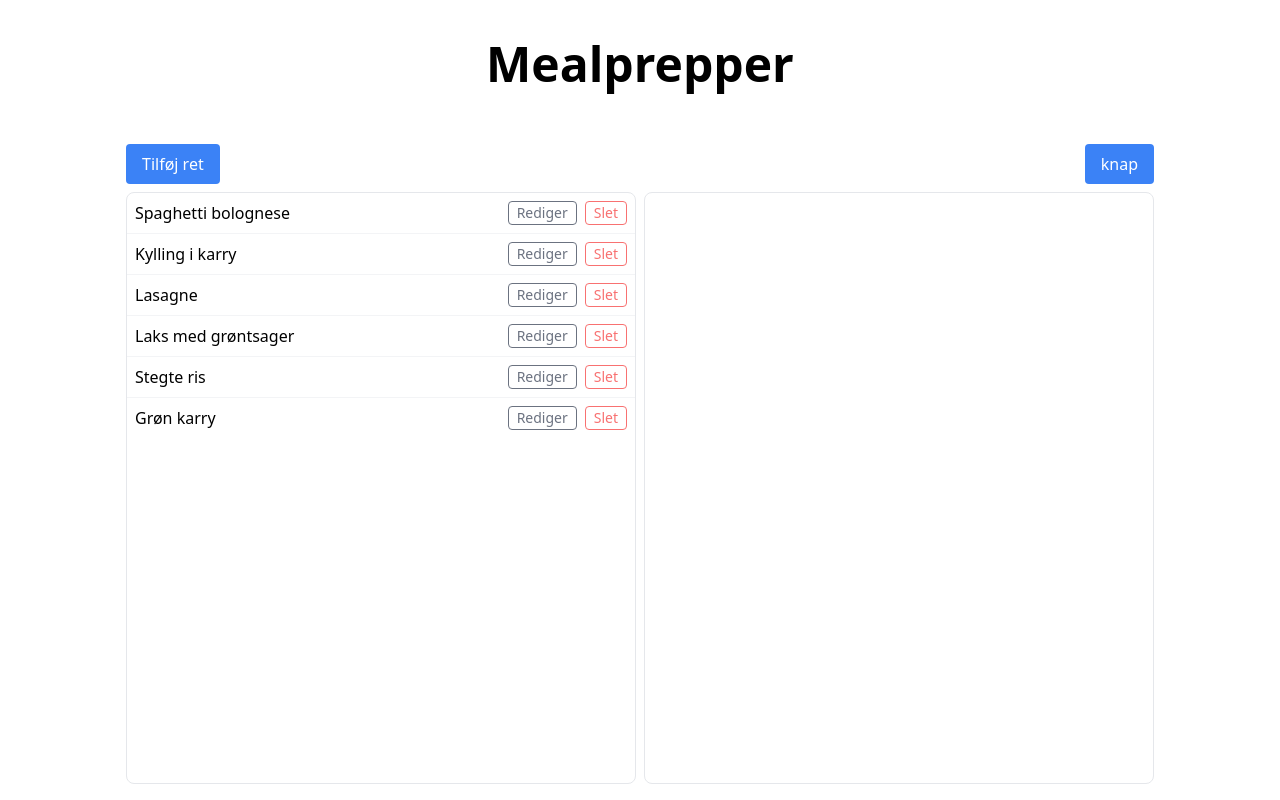
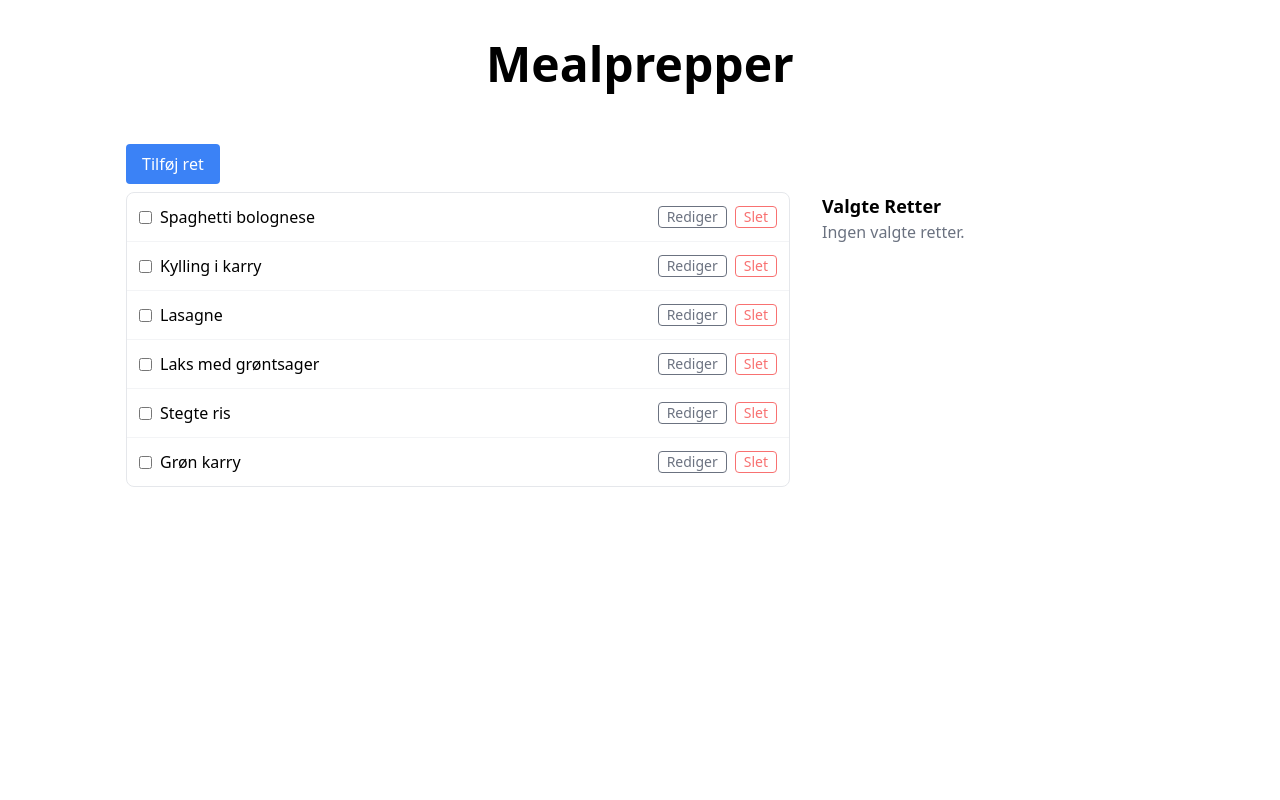
Before and after one commit to Anton0998/Mealprepper, a React (Create React App) app: page / in a window 1280 px wide. Built offline with nearby package versions, Linux system fonts and the light colour scheme; data requests are answered from the project's data file.

Commit message:
added select meals func

```diff
--- a/src/App.js
+++ b/src/App.js
@@ -8,30 +8,16 @@ export default function App() {
       <h1 className="text-5xl font-bold text-center py-10">
         Mealprepper
       </h1>
-      <main className='flex justify-between gap-2 my-4 grow'>
-        <section className='flex flex-col gap-2 w-1/2'>
+      <main className='flex justify-between gap-2 my-4'>
+        <section className='flex flex-col gap-2 w-full'>
           <div className='flex'>
             <AddMealDialog />
           </div>
-          <div className='grow overflow-y-scroll border border-gray-200 rounded-lg'>
+          <div className='grow overflow-y-scroll'>
             <MealList />
           </div>
         </section>
-        <section className='flex flex-col gap-2 w-1/2'>
-          <div className='ms-auto' >
-            <button className='px-4 py-2 bg-blue-500 text-white rounded'>
-              knap
-            </button>
-          </div>
-          <div className='grow overflow-y-scroll border border-gray-200 rounded-lg'>
-            <ul>
-              {/* Genereret indkøbsliste her: */}
-            </ul>
-          </div>
-        </section>
       </main>
-
-
     </div>
   )
 }
--- a/src/components/MealList.jsx
+++ b/src/components/MealList.jsx
@@ -2,12 +2,14 @@
 import { useState, useEffect } from 'react';
 import { fetchMeals } from '../api';
 import DeleteMeal from './DeleteMeal';
-import EditMealDialog from './EditMealDialog'; // Import the new EditMealDialog
+import EditMealDialog from './EditMealDialog';
+import SelectedMealsList from './SelectedMealList';
 
 export default function MealList() {
     const [meals, setMeals] = useState([]);
     const [selectedMeal, setSelectedMeal] = useState(null); // To keep track of the meal to edit
     const [isEditing, setIsEditing] = useState(false); // To control the dialog
+    const [selectedMeals, setSelectedMeals] = useState([]);
 
     useEffect(() => {
         const getMeals = async () => {
@@ -28,15 +30,30 @@ export default function MealList() {
         setIsEditing(true); // Open the edit dialog
     };
 
+    const handleSelectMeal = (mealId) => {
+        setSelectedMeals((prevSelected) => {
+            if (prevSelected.includes(mealId)) {
+                return prevSelected.filter(id => id !== mealId) //remove selected
+            } else {
+                return [...prevSelected, mealId]; // add selected
+            }
+        })
+    }
+
     return (
-        <>
-            <ul role='list' className="divide-y divide-gray-100">
+        <div className='flex gap-8 justify-between'>
+            <ul role='list' className="w-2/3 divide-y divide-gray-100 border border-gray-200 rounded-lg">
                 {Array.isArray(meals) && meals.length > 0 ? (
                     meals.map((meal) => {
-                        console.log('Meal item:', meal); // Debugging - log each meal item
                         const mealName = meal && typeof meal.name === 'string' ? meal.name : 'Unnamed Meal';
                         return (
-                            <li key={meal.id} className='p-2 flex'>
+                            <li key={meal.id} className='p-3 flex items-center'>
+                                <input
+                                    className='me-2 cursor-pointer'
+                                    type='checkbox'
+                                    checked={selectedMeals.includes(meal.id)}
+                                    onChange={() => handleSelectMeal(meal.id)} // Add the checkbox
+                                />
                                 <p>{mealName}</p>
                                 <div className='flex ms-auto gap-2'>
                                     <button
@@ -61,6 +78,13 @@ export default function MealList() {
                     setMeals={setMeals} // Pass the function to update meals
                 />
             )}
-        </>
+            <div className='w-1/3'>
+                {/* Inkluder det nye komponent til valgte retter */}
+                <SelectedMealsList
+                    selectedMeals={selectedMeals}
+                    meals={meals}
+                />
+            </div>
+        </div>
     );
 }
--- /dev/null
+++ b/src/components/SelectedMealList.jsx
@@ -0,0 +1,29 @@
+// src/components/SelectedMealsList.jsx
+
+import React from 'react';
+
+const SelectedMealsList = ({ selectedMeals, meals, onDeleteSelected }) => {
+    return (
+        <div>
+            <h2 className="text-lg font-semibold">Valgte Retter</h2>
+            {selectedMeals.length === 0 ? (
+                <p className="text-gray-500">Ingen valgte retter.</p>
+            ) : (
+                <ul className="divide-y divide-gray-200">
+                    {meals.filter(meal => selectedMeals.includes(meal.id)).map(meal => (
+                        <li key={meal.id} className="py-2 flex justify-between items-center">
+                            <span>{meal.name}</span>
+                            {/* <button
+                                onClick={() => onDeleteSelected(meal.id)}
+                                className="px-2 py-1 bg-red-500 text-white rounded">
+                                Slet
+                            </button> */}
+                        </li>
+                    ))}
+                </ul>
+            )}
+        </div>
+    );
+};
+
+export default SelectedMealsList;
```
